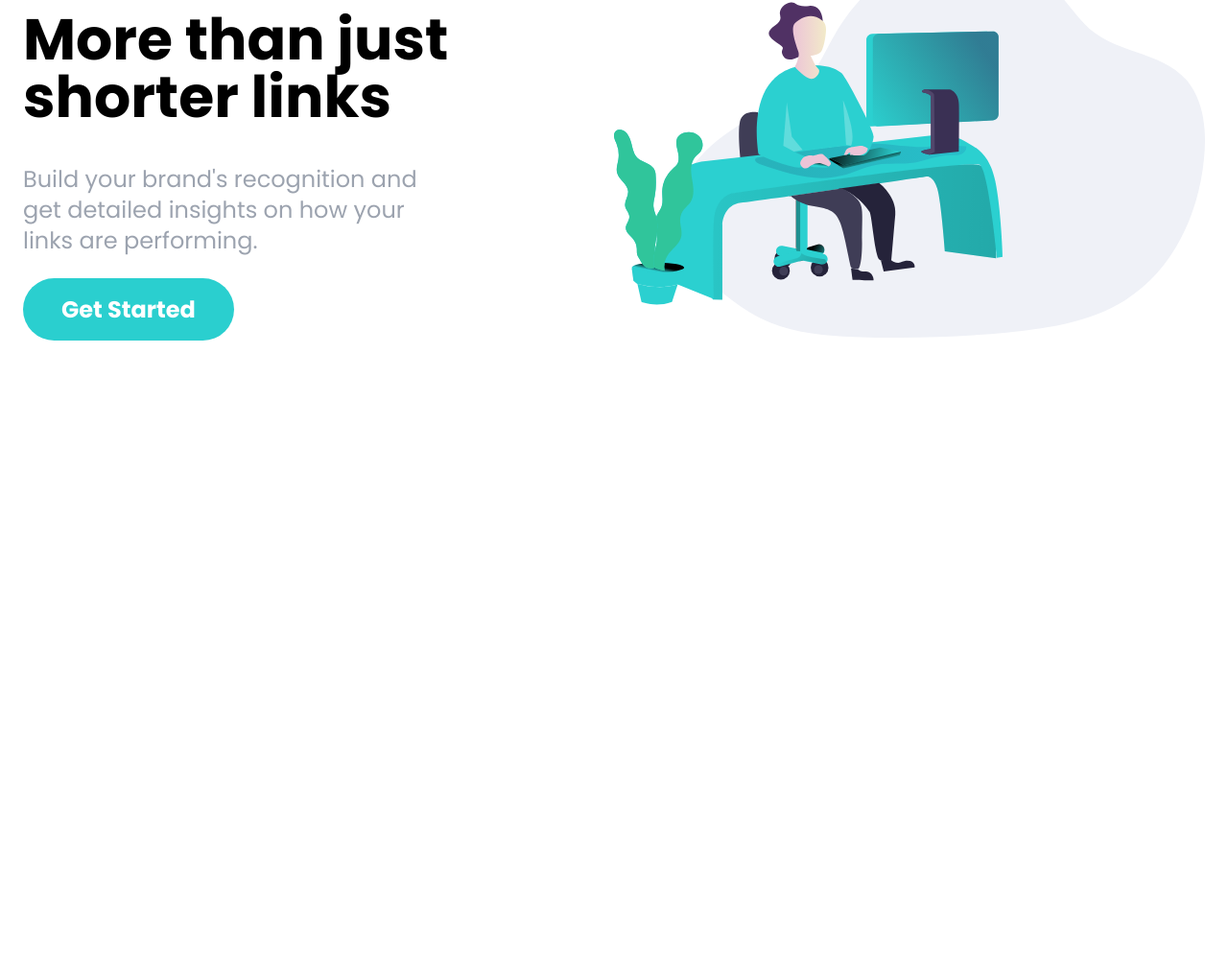
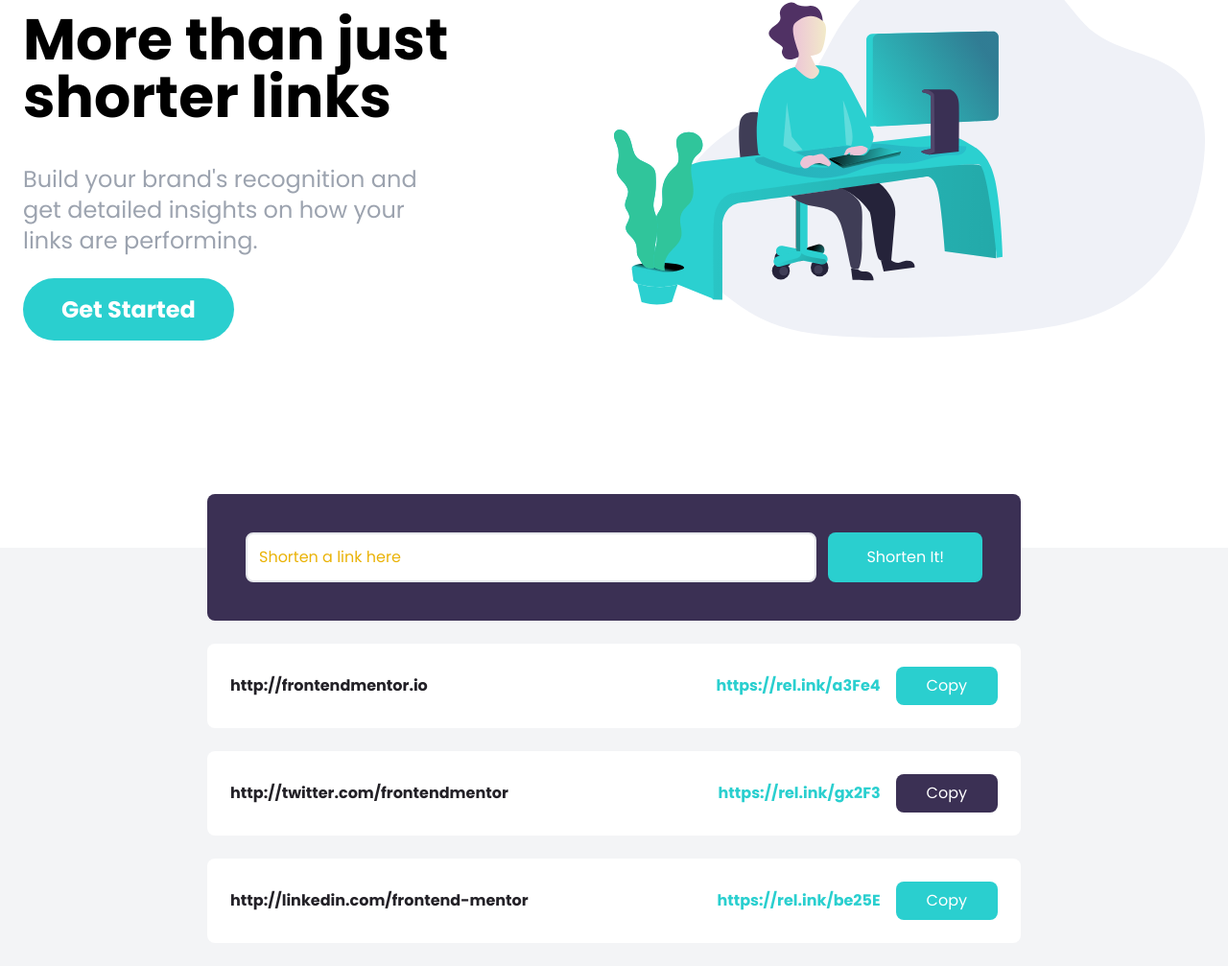
Before and after one commit to Mldamico/tailwind-projects, a website: page shortly/index.html in a window 1280 px wide. Shown: the part 173-1180 px from the top of the page at 96% size. Before the commit the page ends 800 px from the top, so only its background shows below. Drawn offline with Linux system fonts and the light colour scheme.

Commit message:
Shorten section

```diff
--- a/shortly/index.html
+++ b/shortly/index.html
@@ -54,6 +54,47 @@
       </div>
     </div>
   </section>
+
+  <section id="shorten" class="relative bg-gray-100">
+    <div class="max-w-4xl mx-auto p-6 space-y-6">
+      <form id="link-form"
+        class="relative flex flex-col w-full p-10 -mt-20 space-y-4 bg-darkViolet rounded-lg md:flex-row md:space-y-0 md:space-x-3">
+        <input type="text" class="flex-1 p-3 border-2 rounded-lg placeholder-yellow-500 focus:outline-none"
+          placeholder="Shorten a link here" id="link-input">
+        <button class="px-10 py-3 text-white bg-cyan rounded-lg hover:bg-cyanLight focus:outline-none md:py-2 ">Shorten
+          It!</button>
+      </form>
+      <div class="flex flex-col items-center justify-between w-full p-6 bg-white rounded-lg md:flex-row">
+        <p class="font-bold text-center text-veryDarkViolet md:text-left">
+          http://frontendmentor.io
+        </p>
+        <div class="flex flex-col items-center justify-end flex-1 space-x-4 space-y-2 md:flex-row md:space-y-0">
+          <div class="font-bold text-cyan">https://rel.ink/a3Fe4</div>
+          <button class="p-2 px-8 text-white bg-cyan rounded-lg hover:opacity-70 focus:outline-none">Copy</button>
+        </div>
+      </div>
+      <div class="flex flex-col items-center justify-between w-full p-6 bg-white rounded-lg md:flex-row">
+        <p class="font-bold text-center text-veryDarkViolet md:text-left">
+          http://twitter.com/frontendmentor
+        </p>
+        <div class="flex flex-col items-center justify-end flex-1 space-x-4 space-y-2 md:flex-row md:space-y-0">
+          <div class="font-bold text-cyan">https://rel.ink/gx2F3</div>
+          <button class="p-2 px-8 text-white bg-darkViolet rounded-lg hover:opacity-70 focus:outline-none">Copy</button>
+        </div>
+      </div>
+      <div class="flex flex-col items-center justify-between w-full p-6 bg-white rounded-lg md:flex-row">
+        <p class="font-bold text-center text-veryDarkViolet md:text-left">
+          http://linkedin.com/frontend-mentor
+        </p>
+        <div class="flex flex-col items-center justify-end flex-1 space-x-4 space-y-2 md:flex-row md:space-y-0">
+          <div class="font-bold text-cyan">https://rel.ink/be25E</div>
+          <button class="p-2 px-8 text-white bg-cyan rounded-lg hover:opacity-70 focus:outline-none">Copy</button>
+        </div>
+      </div>
+
+    </div>
+
+  </section>
 </body>
 
 </html>
```
Also changed, not shown: shortly/css/style.css.
